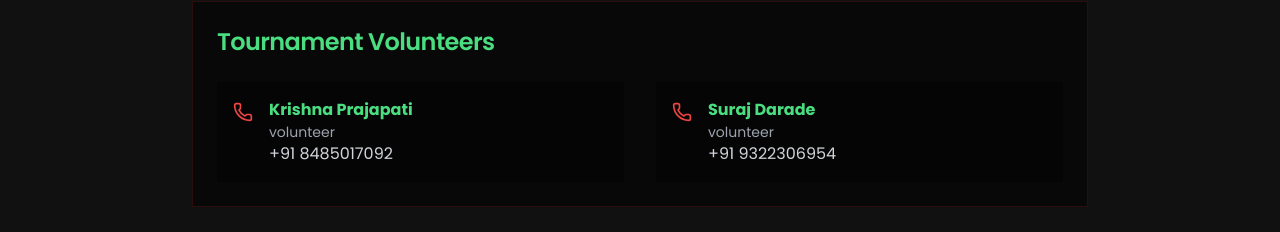
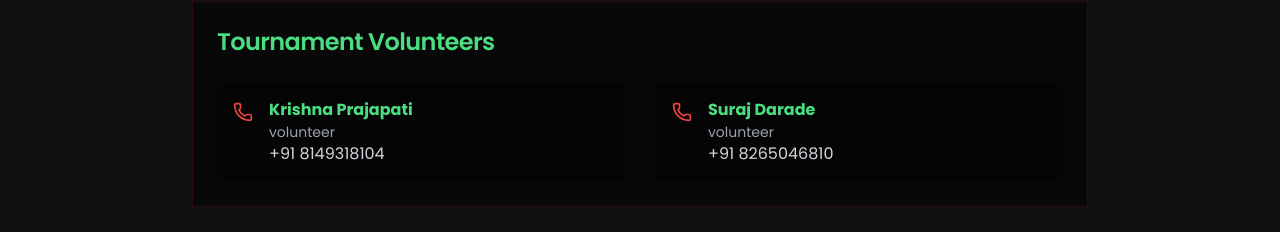
Before and after one commit to ShubhamChoure/esports, a Next.js app: page / in a window 1280 px wide. Shown: the part 2315-2547 px from the top of the page. Built offline with nearby package versions, Linux system fonts and the light colour scheme.

Commit message:
Update Contact.jsx

```diff
--- a/src/components/Contact.jsx
+++ b/src/components/Contact.jsx
@@ -6,12 +6,12 @@ export default function Contact() {
     {
       name: "Krishna Prajapati",
       game: "volunteer",
-      phone: "+91 8485017092",
+      phone: "+91 8149318104",
     },
     {
       name: "Suraj Darade",
       game: "volunteer",
-      phone: "+91 9322306954",
+      phone: "+91 8265046810",
     },
   ]
 
```
